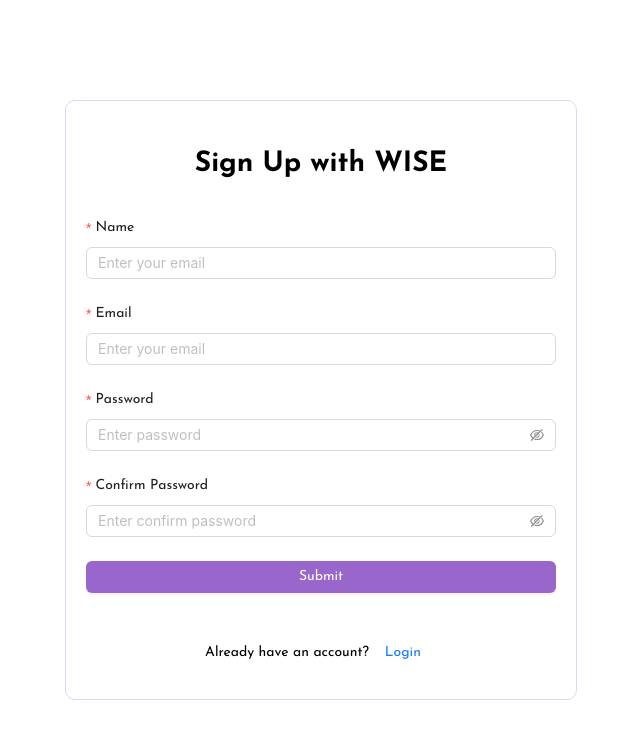
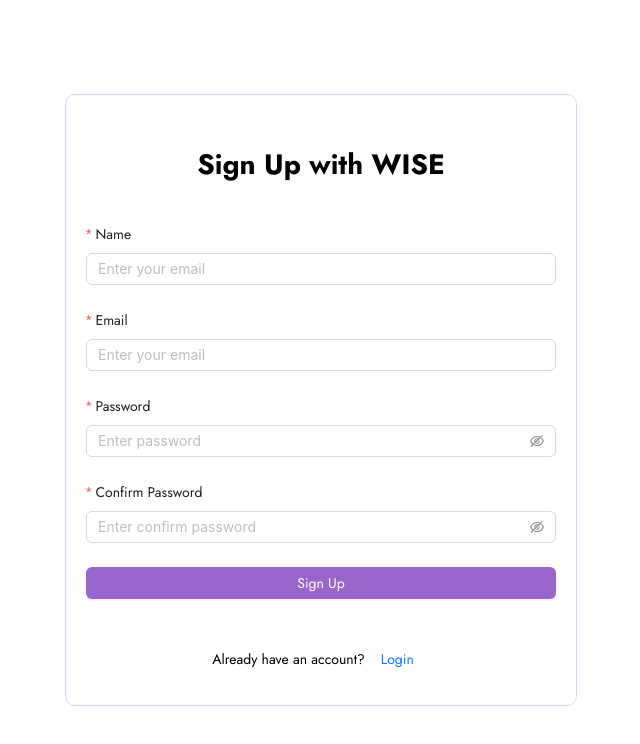
Before and after one commit to Shubhamm-V/WISE, a React (Create React App) app in the folder wise-web/: page /signup in a window 1280 px wide. Shown: the top 744 px of the page, without its empty margins (319-959 px from the left). Built offline with nearby package versions, Linux system fonts and the light colour scheme; no server answers.

Commit message:
Some Minor Changes

```diff
--- a/wise-web/src/App.tsx
+++ b/wise-web/src/App.tsx
@@ -1,31 +1,43 @@
 import React from "react";
-import { Route, Routes, Navigate } from "react-router-dom"; // Make sure to import Navigate
+import { Route, Routes, Navigate, Outlet } from "react-router-dom";
 import Login from "./pages/Login";
 import Signup from "./pages/Signup";
 import AdminDashboard from "./pages/AdminDashboard";
+import AddHospital from "./pages/hospitals/AddHospital";
 import { useAuth } from "./context/authContext";
+import DashLayout from "./layouts/DashLayout";
+import Users from "./pages/Users";
+import ViewHospitals from "./pages/hospitals/ViewHospitals";
 
 function App() {
   const { isAuthenticated } = useAuth();
 
   return (
     <Routes>
-      <Route
-        index
-        element={
-          isAuthenticated ? <AdminDashboard /> : <Navigate to="/login" />
-        }
-      />
       <Route path="/login" element={<Login />} />
       <Route path="/signup" element={<Signup />} />
       <Route
-        path="/admin"
+        path="/"
         element={
-          isAuthenticated ? <AdminDashboard /> : <Navigate to="/login" />
+          isAuthenticated ? <DashLayoutWithAuth /> : <Navigate to="/login" />
         }
-      />
+      >
+        <Route index element={<Users />} />
+        <Route path="admin" element={<AdminDashboard />} />
+        <Route path="users" element={<Users />} />
+        <Route path="add-hospital" element={<AddHospital />} />
+        <Route path="view-hospitals" element={<ViewHospitals />} />
+      </Route>
     </Routes>
   );
 }
 
+function DashLayoutWithAuth() {
+  return (
+    <DashLayout>
+      <Outlet />
+    </DashLayout>
+  );
+}
+
 export default App;
--- a/wise-web/src/index.css
+++ b/wise-web/src/index.css
@@ -1,4 +1,4 @@
-@import "https://fonts.googleapis.com/css2?family=Josefin+Sans:wght@400;700&family=Roboto:wght@300&display=swap";
+@import url("https://fonts.googleapis.com/css2?family=Jost:ital,wght@0,100..900;1,100..900&display=swap");
 
 :root {
   --theme-color: #9966cc;
@@ -11,7 +11,7 @@
 ::before,
 ::after {
   box-sizing: border-box;
-  font-family: "Josefin Sans", sans-serif;
+  font-family: "Jost", sans-serif;
 }
 
 body {
--- a/wise-web/src/index.tsx
+++ b/wise-web/src/index.tsx
@@ -8,7 +8,7 @@
 import { ConfigProvider } from "antd";
 import Signup from "./pages/Signup";
 import AdminDashboard from "./pages/AdminDashboard";
-import HospitalDashboard from "./pages/HospitalDashboard";
+import HospitalDashboard from "./pages/hospitals/AddHospital";
 import { AuthContextProvider } from "./context/authContext";
 const root = ReactDOM.createRoot(
   document.getElementById("root") as HTMLElement
--- a/wise-web/src/pages/Login.tsx
+++ b/wise-web/src/pages/Login.tsx
@@ -79,7 +79,7 @@
               style={{ width: "100%" }}
               loading={loading}
             >
-              Submit
+              Login
             </Button>
           </Form.Item>
         </Form>
--- a/wise-web/src/pages/Signup.tsx
+++ b/wise-web/src/pages/Signup.tsx
@@ -105,7 +105,7 @@
               style={{ width: "100%" }}
               loading={loading}
             >
-              Submit
+              Sign Up
             </Button>
           </Form.Item>
         </Form>
```
Also changed, not shown: wise-web/src/pages/HospitalDashboard.tsx (deleted, +0 -9 lines), 1 other file (tests, documents, lock files or other folders).
